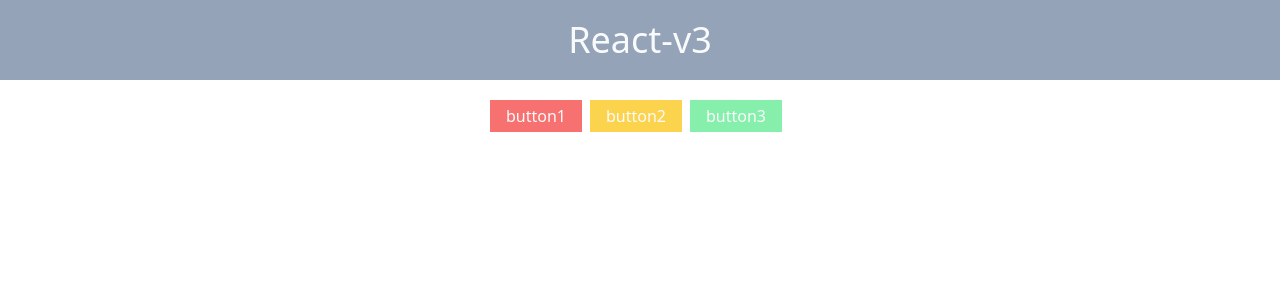
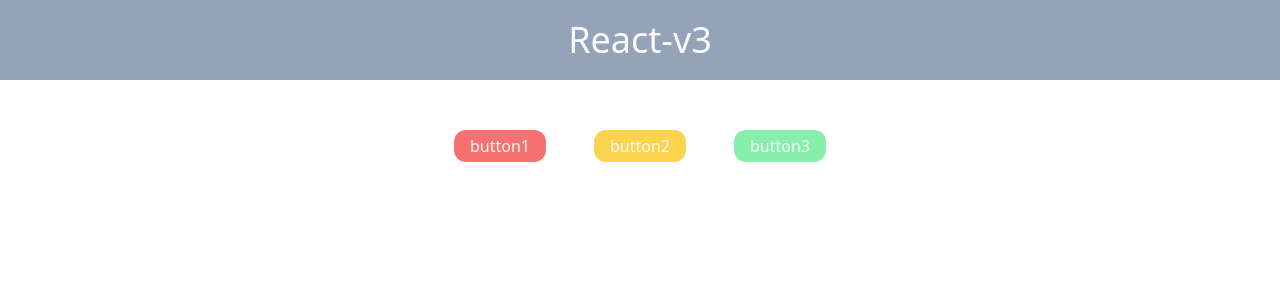
Before and after one commit to pj100-team/react-v3, a React (Create React App) app: page / in a window 1280 px wide. Shown: the top 300 px of the page. Built offline with nearby package versions, Linux system fonts and the light colour scheme.

Commit message:
practice1の実装

```diff
--- a/src/components/Practice1.tsx
+++ b/src/components/Practice1.tsx
@@ -2,13 +2,13 @@ import Button from './elements/Button';
 import '../App.css';
 
 const Practice1 = () => {
-return (
-	<div className="flex justify-center mt-[20px]">
-	<Button className="bg-[#f87171]" label="button1" />
-	<Button className="bg-[#fcd34d]" label="button2" />
-	<Button className="bg-[#86efac]" label="button3" />
-	</div>
-);
+  return (
+    <div className="flex justify-center mt-[50px] gap-12">
+      <Button backgroundColor="bg-[#f87171]" label="button1" />
+      <Button backgroundColor="bg-[#fcd34d]" label="button2" />
+      <Button backgroundColor="bg-[#86efac]" label="button3" />
+    </div>
+  );
 };
 
 export default Practice1;
--- a/src/components/elements/Button.tsx
+++ b/src/components/elements/Button.tsx
@@ -1,22 +1,16 @@
 import React from 'react';
 
-type ButtonProps = {
+interface ButtonProps {
   label: string;
-  className: string;
-};
+  backgroundColor: string;
+}
 
-
-const Button = ({ label, className }: ButtonProps) => {
-
+const Button: React.FC<ButtonProps> = ({ backgroundColor, label }) => {
   const handleClick = () => {
     console.log(label);
   };
-
   return (
-    <button
-      className={`${className} px-4 py-1 mr-2 text-[#f9fafb]`}
-      onClick={handleClick}
-    >
+    <button className={`px-4 py-1 text-[#f9fafb] rounded-xl ${backgroundColor}`} onClick={handleClick}>
       {label}
     </button>
   );
--- a/src/index.tsx
+++ b/src/index.tsx
@@ -4,7 +4,7 @@ import App from './App';
 
 const root = ReactDOM.createRoot(document.getElementById('root') as HTMLElement);
 root.render(
-<React.StrictMode>
-	<App />
-</React.StrictMode>,
+  <React.StrictMode>
+    <App />
+  </React.StrictMode>,
 );
```
Also changed, not shown: src/App.tsx (indentation only).
